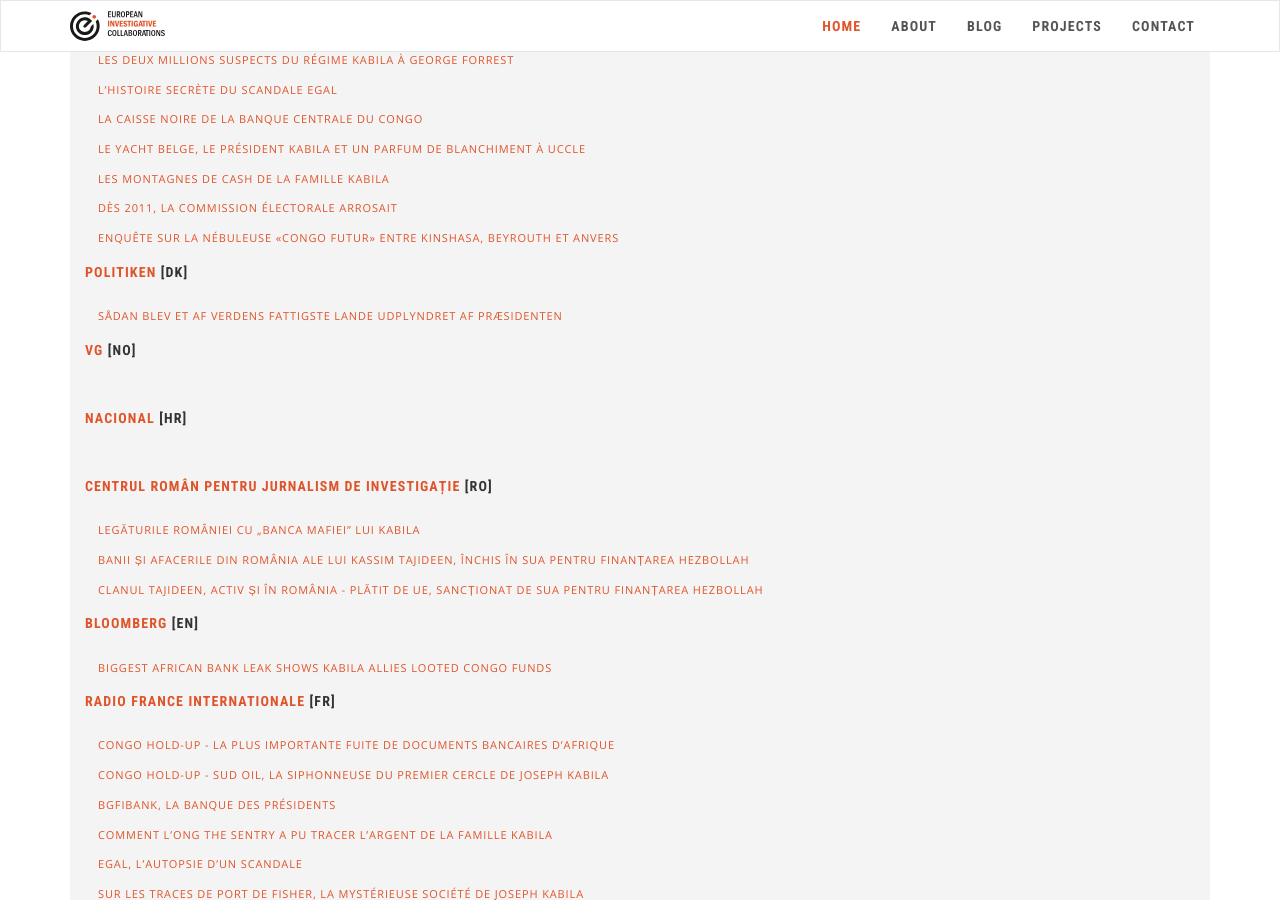
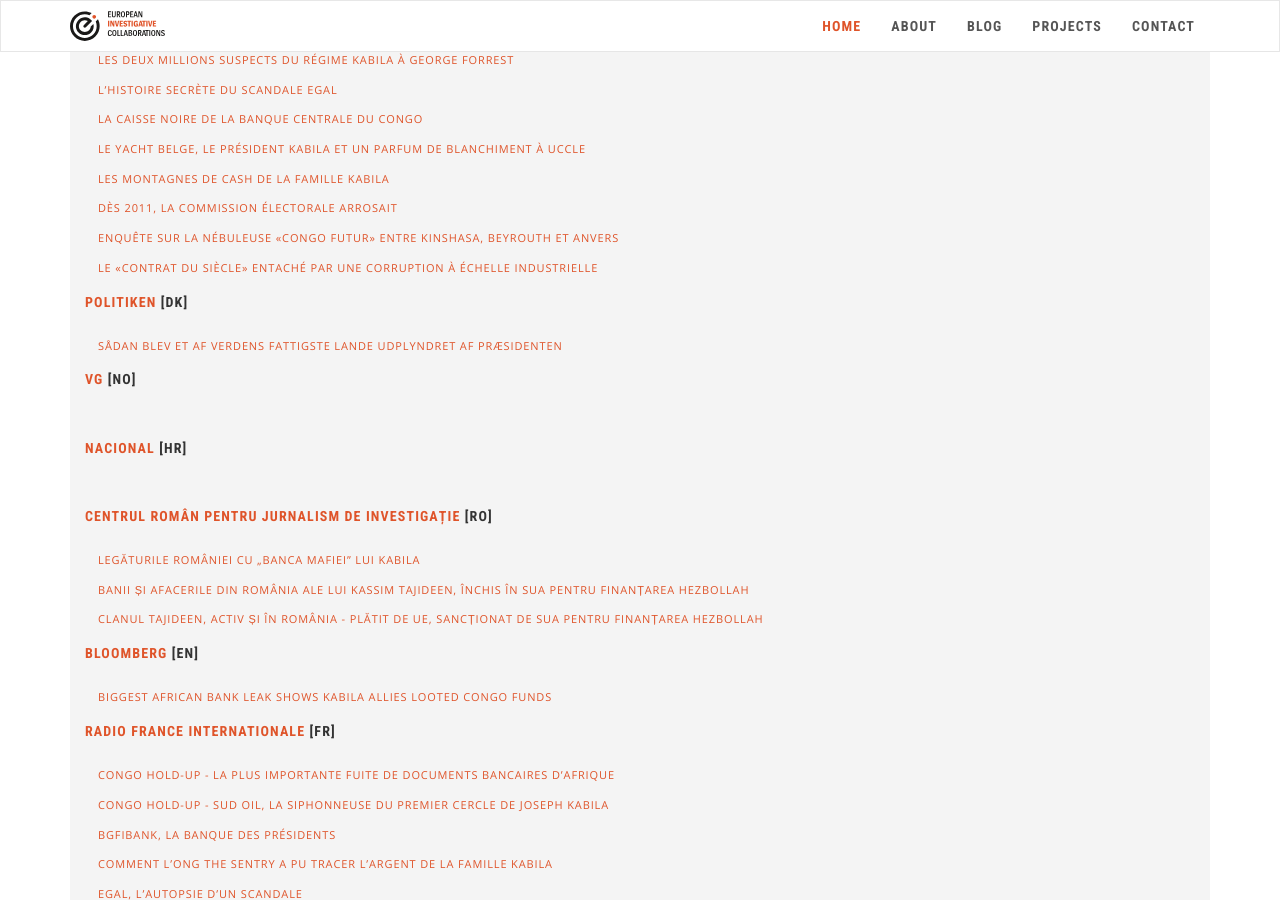
Before and after one commit to eic-network/eic-incubator.github.io, a Jekyll site: the page built from _projects/congo-holdup.md, in a window 1280 px wide and 900 px high, scrolled down 2646 px. Built offline with Jekyll 4.4.1, drawn with Linux system fonts in a browser that asks for light colours; nearby versions of some CDN libraries; some of the changed text lies outside the part shown.

Commit message:
Update congo-holdup.md

```diff
--- a/_projects/congo-holdup.md
+++ b/_projects/congo-holdup.md
@@ -128,6 +128,8 @@ publications:
     url: https://www.lesoir.be/408611/article/2021-11-25/congo-hold-des-2011-la-commission-electorale-arrosait
   - name: Enquête sur la nébuleuse «Congo Futur» entre Kinshasa, Beyrouth et Anvers
     url: https://www.lesoir.be/408785/article/2021-11-26/congo-hold-enquete-sur-la-nebuleuse-congo-futur-entre-kinshasa-beyrouth-et
+  - name: Le «contrat du siècle» entaché par une corruption à échelle industrielle
+    url: https://www.lesoir.be/409129/article/2021-11-28/congo-hold-le-contrat-du-siecle-entache-par-une-corruption-echelle-industrielle
   name: Le Soir
   url: https://www.lesoir.be/
 - lang: "[DK]"
```
Also changed, not shown: other parts of _projects/congo-holdup.md (+2 -0 lines).
